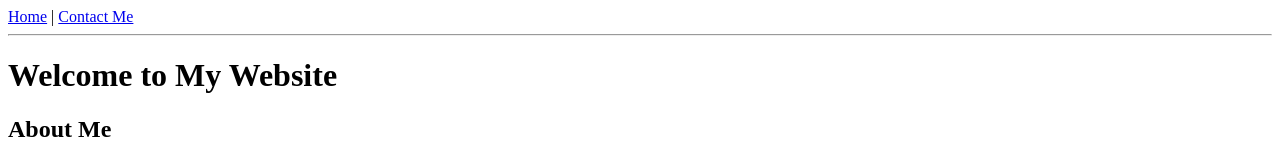
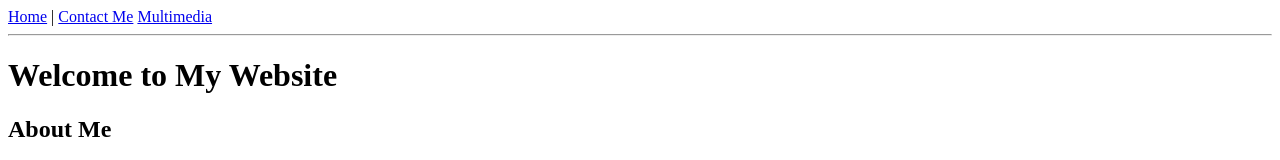
Before and after one commit to drewgayhart/drewgayhart.github.io, a plain HTML site: page index.html in a window 1280 px wide. Shown: the top 160 px of the page. Drawn offline with Linux system fonts and the light colour scheme.

Commit message:
Update index.html

```diff
--- a/index.html
+++ b/index.html
@@ -11,6 +11,7 @@
     <nav>
     <a href="index.html">Home</a> |
     <a href="contact.html">Contact Me</a>
+    <a href="multimedia.html">Multimedia</a>
 </nav>
 
 <hr>
```
